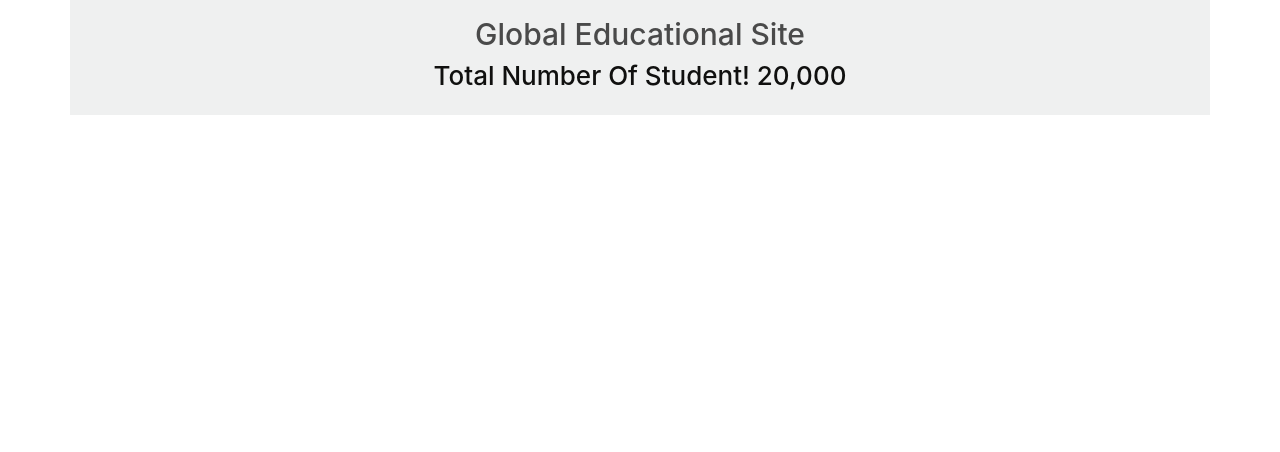
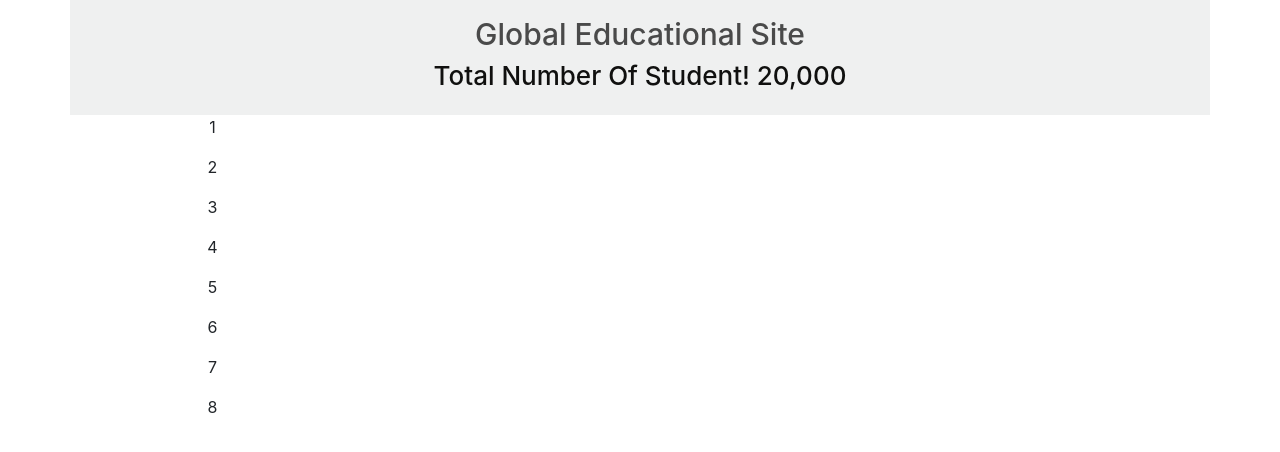
Before and after one commit to anamul01988/lucky-one, a React (Create React App) app: page / in a window 1280 px wide. Shown: the top 452 px of the page. Built offline with nearby package versions, Linux system fonts and the light colour scheme.

Commit message:
header section added with succesfully data load by useEffect hook

```diff
--- a/src/App.js
+++ b/src/App.js
@@ -1,11 +1,13 @@
 
 import './App.css';
 import Header from './components/header/Header';
+import Home from './components/home/Home';
 
 function App() {
   return (
     <div className="App">
        <Header></Header>
+       <Home/>
     </div>
   );
 }
--- /dev/null
+++ b/src/components/courseList/CourseList.js
@@ -0,0 +1,15 @@
+import React from 'react';
+import './CourseList.css';
+const CourseList = ({course}) => {
+    console.log(course)
+    return (
+        <div>
+
+            {
+                <p>{course.id}</p>
+            }
+        </div>
+    );
+};
+
+export default CourseList;
--- /dev/null
+++ b/src/components/home/Home.js
@@ -0,0 +1,44 @@
+import React, { useEffect, useState } from 'react';
+import CourseList from '../courseList/CourseList';
+import './Home.css';
+const Home = () => {
+    const[courses,setCourses]=useState([]);
+useEffect(()=>{
+    fetch('./fakeData.JSON')
+    .then(res=>res.json())
+    .then(data=>setCourses(data))
+    //  .then(data=>console.log(data))
+},[]);
+
+
+    return (
+      <>
+        <div className="container">
+                <div className="home-content">
+                    <div className="row">
+                       <div className="col-sm-12 col-md-3">
+                           <div className="row">
+                           {
+                               courses.map(course => <CourseList course={course}>
+
+                               </CourseList>)
+                            }
+
+                           </div>
+
+                        </div>
+                        <div className="col-md-3 sidebar">
+                            <div className="row">
+                                <div className=" col-sm-12 col-md-12">
+
+                                </div>
+                            </div>
+
+                        </div>
+                    </div>
+                </div>
+            </div></>
+    );
+};
+
+export default Home;
```
Also changed, not shown: src/components/courseList/CourseList.css (added), src/components/home/Home.css (added).
